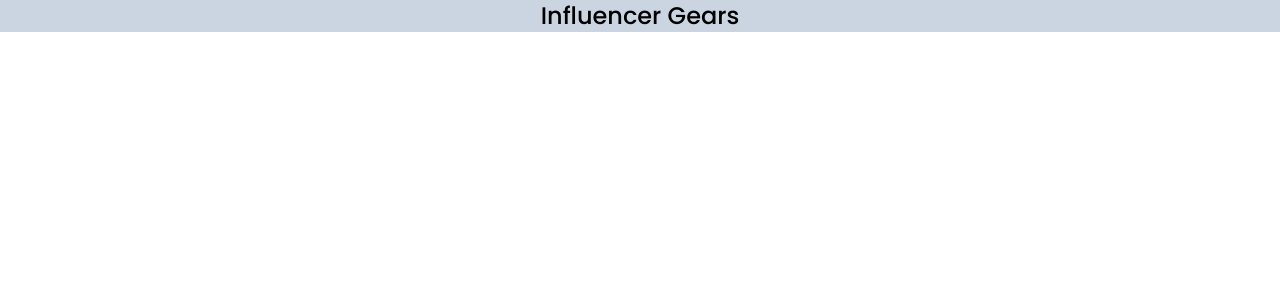
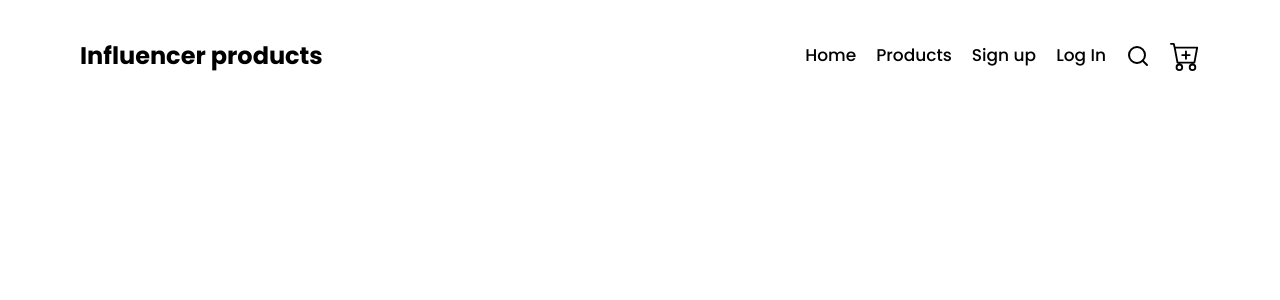
Before and after one commit to mdsajalali/influencer-gears, a React (Vite) app: page / in a window 1280 px wide. Shown: the top 300 px of the page. Built offline with nearby package versions, Linux system fonts and the light colour scheme.

Commit message:
navbar added

```diff
--- /dev/null
+++ b/public/index.js
@@ -0,0 +1,8 @@
+const navItems = [
+  { id: 1, path: "/", name: "Home" },
+  { id: 2, path: "/", name: "Products" },
+  { id: 3, path: "/", name: "Sign up" },
+  { id: 4, path: "/", name: "Log In" },
+];
+
+export default navItems;
--- a/src/App.jsx
+++ b/src/App.jsx
@@ -1,9 +1,9 @@
-import React from 'react'
+import Navbar from './pages/Navbar'
 
 const App = () => {
   return (
     <div>
-      <h1 className='text-center bg-slate-300 text-2xl'>Influencer Gears</h1>
+     <Navbar />
     </div>
   )
 }
--- /dev/null
+++ b/src/pages/Navbar.jsx
@@ -0,0 +1,45 @@
+import { useState } from "react";
+import { AiOutlineClose } from "react-icons/ai";
+import { BsCartPlus } from "react-icons/bs";
+import { FiSearch } from "react-icons/fi";
+import { HiOutlineMenuAlt2 } from "react-icons/hi";
+import navItems from "../../public";
+
+const Navbar = () => {
+  const [click, setClick] = useState(false);
+  return (
+    <div className="max-w-[1200px] mx-auto p-10">
+      <div className="md:flex items-center justify-between  ">
+        <div className="flex justify-between">
+          <div
+            className="text-3xl cursor-pointer md:hidden "
+            onClick={() => setClick(!click)}
+          >
+            {click ? <AiOutlineClose /> : <HiOutlineMenuAlt2 />}
+          </div>
+          <h1 className="text-2xl font-bold">Influencer products</h1>
+        </div>
+        <nav
+          className={`md:flex items-center list-none gap-5 absolute top-20 md:static  ${
+            click ? "left-10" : "left-[-20%] md:left-0"
+          }`}
+        >
+          {navItems.map((item) => (
+            <li key={item.id}>
+              <a
+                className="text-[17px] hover:text-[#E02C6D] transition-all  "
+                href={item.path}
+              >
+                {item.name}
+              </a>
+            </li>
+          ))}
+          <FiSearch className="text-2xl" />
+          <BsCartPlus className="text-3xl" />
+        </nav>
+      </div>
+    </div>
+  );
+};
+
+export default Navbar;
```
Also changed, not shown: tailwind.config.js (line endings or trailing spaces).
